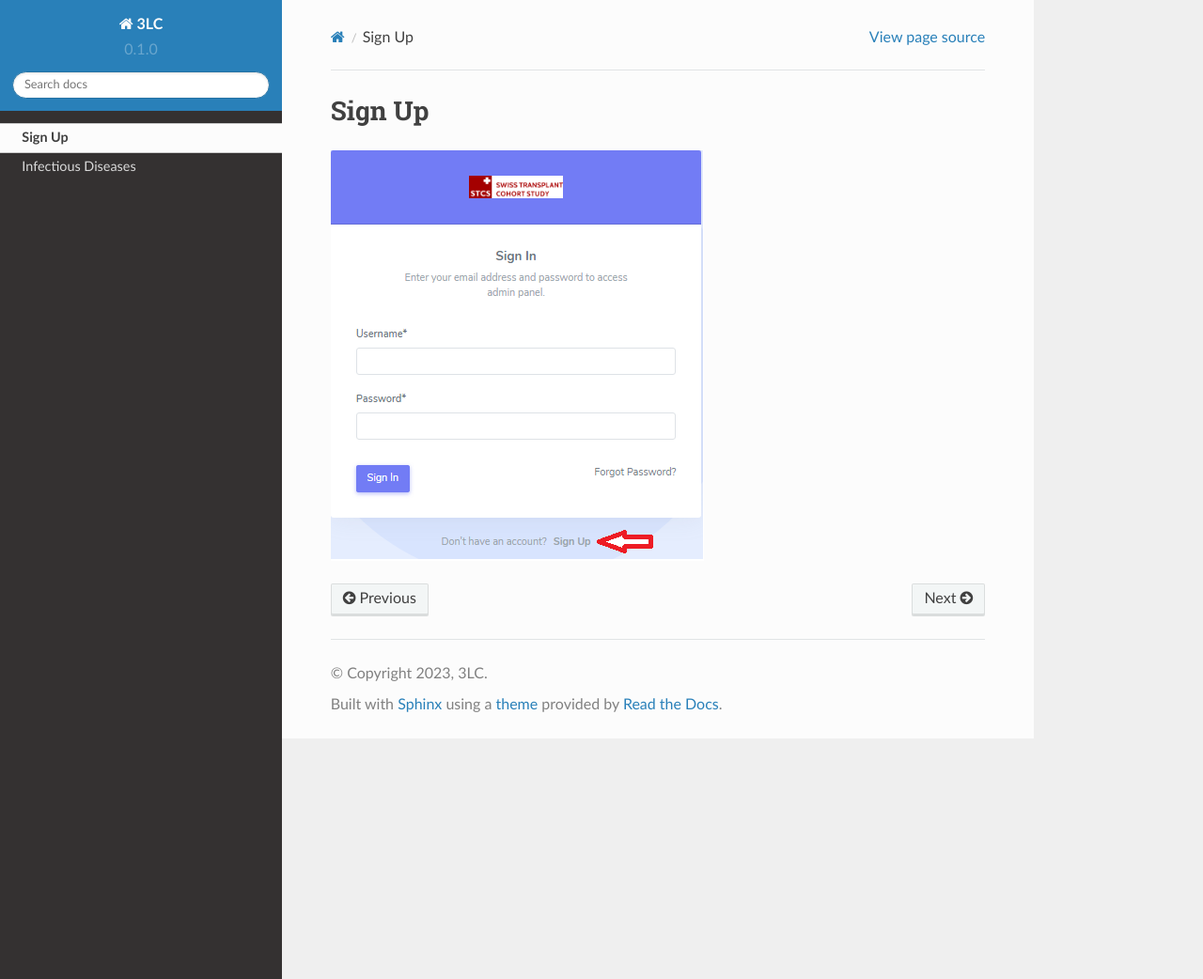
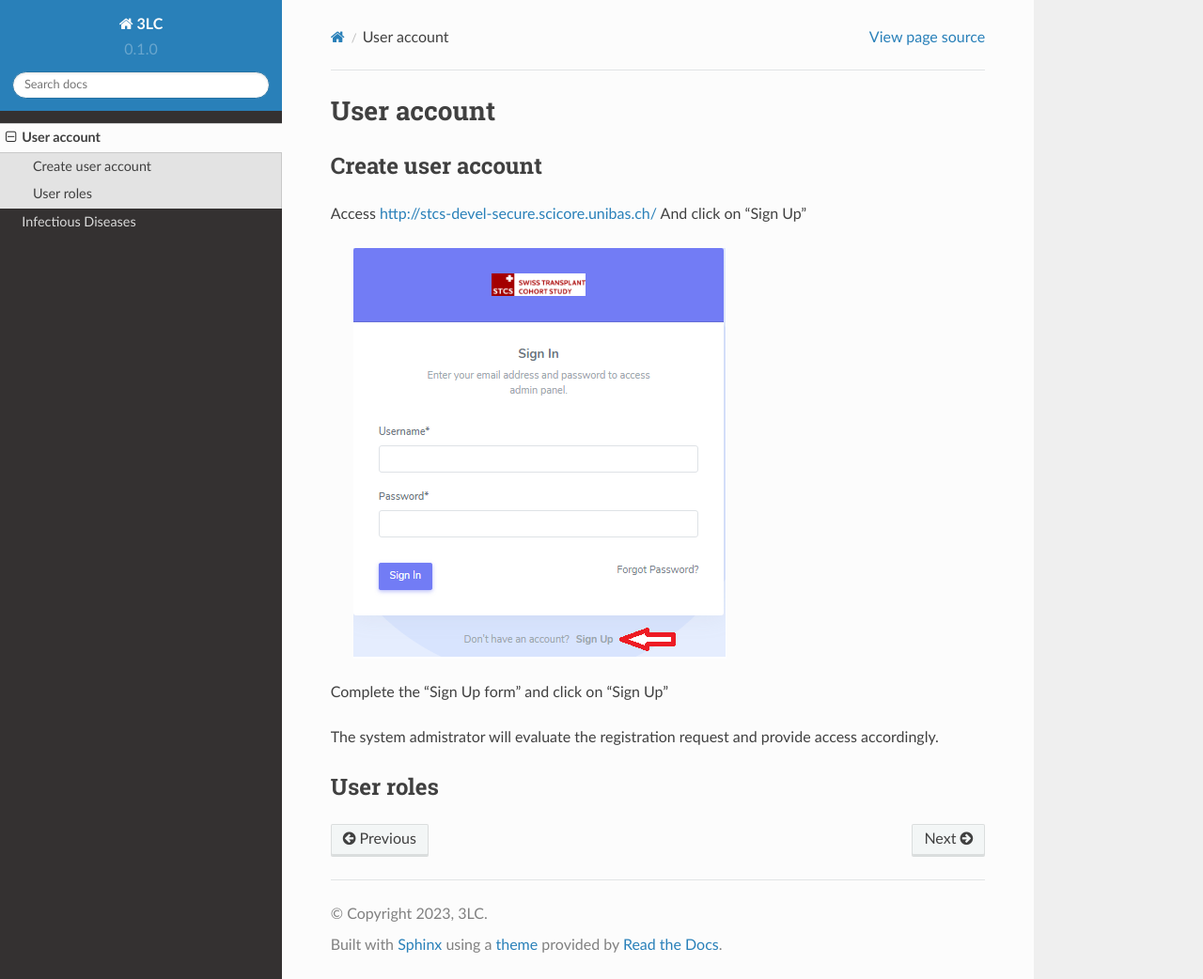
Before and after one commit to swiss-transplant-cohort-study/3LC-user-manual, a Sphinx documentation site: the page built from docs/source/signup.rst, in a window 1280 px wide and 1042 px high. Shown: the whole window at 94% size. Built offline with Sphinx 7.4.7 and the Read the Docs theme 2.0.0, drawn with Linux system fonts in a browser that asks for light colours.

Commit message:
Update signup.rst

```diff
--- a/docs/source/signup.rst
+++ b/docs/source/signup.rst
@@ -1,4 +1,20 @@
-Sign Up
-=====
+User account
+************
 
-.. image:: signup.png
+Create user account
+====================
+
+Access http://stcs-devel-secure.scicore.unibas.ch/
+And click on “Sign Up”
+
+ .. image:: signup.png
+
+
+Complete the “Sign Up form” and click on “Sign Up”
+
+
+The system admistrator will evaluate the registration request and provide access accordingly.
+
+
+User roles
+====================
```
